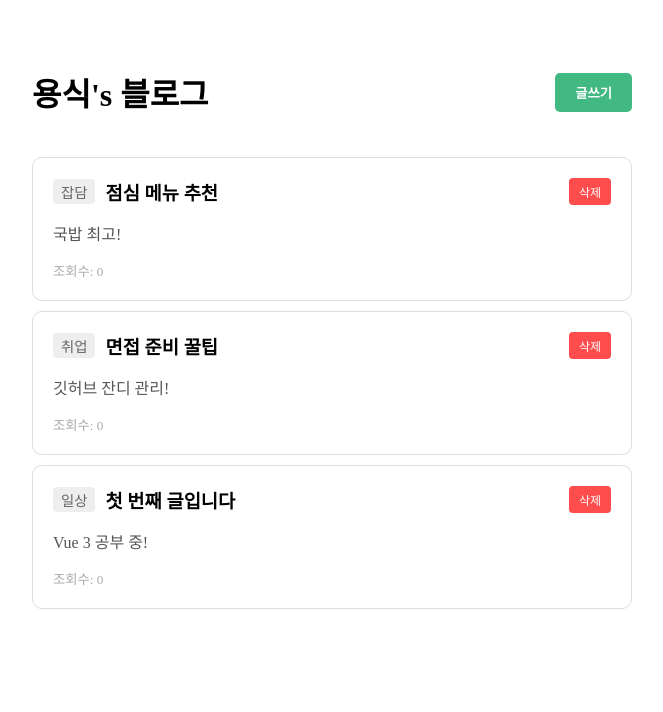
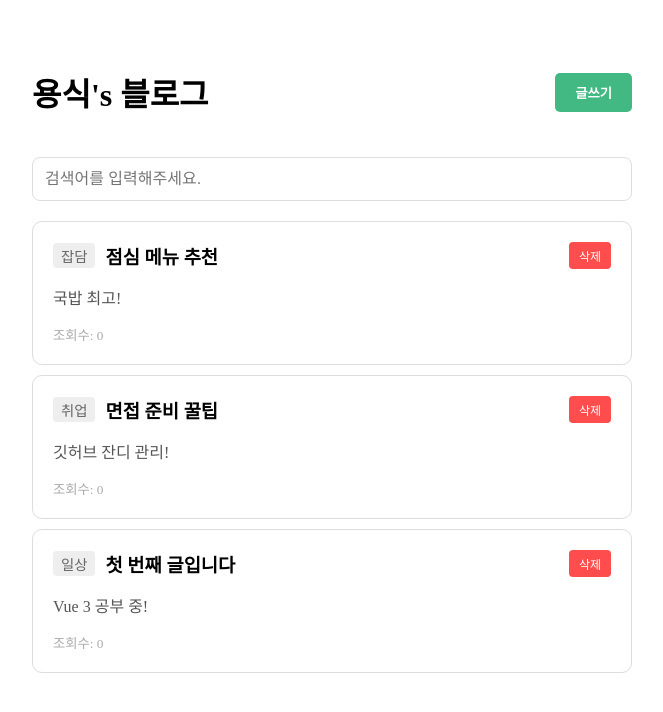
Before and after one commit to bbosick123/blog-project, a Vue app: page / in a window 1280 px wide. Shown: the top 712 px of the page, without its empty margins (308-971 px from the left). Built offline with nearby package versions, Linux system fonts and the light colour scheme.

Commit message:
검색, 조회수 10이상시 이모지 추가
검색, 조회수 10이상시 이모지 추가

```diff
--- a/src/views/HomeView.vue
+++ b/src/views/HomeView.vue
@@ -1,15 +1,38 @@
 <script setup>
-import { computed } from 'vue' // 1. 정렬 계산을 위해 필요해!
+import { ref, computed } from 'vue' // 1. ref 추가 (검색어 담기용)
 import { usePostStore } from '@/stores/posts'
 import { useRouter } from 'vue-router'
 
 const store = usePostStore() // 창고 연결
 const router = useRouter() // 이동 도구 연결
 
-const sortedPosts = computed(() => {
-  // [...store.posts] -> 원본 배열을 복사해서 새 배열을 만듦 (원본 보호)
-  // .sort() -> 정렬하기
-  return [...store.posts].sort((a, b) => b.createdAt - a.createdAt)
+// [1] 검색어를 담을 바구니 (v-model 연결용)
+const searchQuery = ref('')
+
+// [2] 실시간 필터링 + 정렬 계산기 (정석 버전)
+const filteredPosts = computed(() => {
+  // 1. 먼저 원본을 복사해서 최신순으로 정렬
+  const sorted = [...store.posts].sort((a, b) => {
+    return b.createdAt - a.createdAt
+  })
+
+  // 2. 만약 검색창이 비어있으면? 정렬된 전체 리스트 바로 내보내기
+  if (!searchQuery.value) {
+    return sorted
+  }
+
+  // 3. 검색어가 있으면? 필터링해서 내보내기
+  return sorted.filter((post) => {
+    const keyword = searchQuery.value.toLowerCase()
+    const title = post.title.toLowerCase()
+    const content = post.content.toLowerCase()
+
+    // 제목에 키워드가 포함되어 있거나(||) 내용에 포함되어 있으면 합격!
+    const isTitleMatch = title.includes(keyword)
+    const isContentMatch = content.includes(keyword)
+
+    return isTitleMatch || isContentMatch
+  })
 })
 
 const handleDelete = (id) => {
@@ -26,9 +49,19 @@ const handleDelete = (id) => {
       <button class="btn-write" @click="router.push({ name: 'write' })">글쓰기</button>
     </div>
 
-    <ul>
+    <div class="search-container">
+      <input
+        :value="searchQuery"
+        @input="searchQuery = $event.target.value"
+        type="text"
+        placeholder="검색어를 입력해주세요."
+        class="search-input"
+      />
+    </div>
+
+    <ul v-if="filteredPosts.length > 0">
       <li
-        v-for="post in sortedPosts"
+        v-for="post in filteredPosts"
         :key="post.id"
         @click="router.push({ name: 'read', params: { id: post.id } })"
       >
@@ -41,13 +74,20 @@ const handleDelete = (id) => {
 
         <p>{{ post.content }}</p>
         <small>조회수: {{ post.views }}</small>
+        <span v-if="post.views >= 10">🔥</span>
       </li>
     </ul>
+
+    <div v-else class="no-result">
+      <p>보여줄 글이 없습니다. 검색어를 확인해 보세요! 😅</p>
+    </div>
   </main>
 </template>
 
 <style scoped>
-/* 기존 스타일 유지하면서, 삭제 버튼용 스타일 추가 */
+* {
+  box-sizing: border-box;
+}
 .header {
   display: flex;
   justify-content: space-between;
@@ -63,6 +103,31 @@ const handleDelete = (id) => {
   cursor: pointer;
   font-weight: bold;
 }
+
+/* 검색창 스타일 추가 */
+.search-container {
+  margin-bottom: 20px;
+}
+.search-input {
+  width: 100%;
+  padding: 12px;
+  border: 1px solid #ddd;
+  border-radius: 8px;
+  font-size: 16px;
+  outline: none;
+  transition: border-color 0.2s;
+}
+.search-input:focus {
+  border-color: #42b883;
+}
+
+/* 검색 결과 없음 스타일 */
+.no-result {
+  text-align: center;
+  padding: 50px 0;
+  color: #888;
+}
+
 ul {
   list-style: none;
   padding: 0;
@@ -103,7 +168,6 @@ small {
   color: #aaa;
 }
 
-/* 빨간색 삭제 버튼 */
 .btn-delete {
   background-color: #ff4d4d;
   color: white;
@@ -112,7 +176,7 @@ small {
   border-radius: 4px;
   cursor: pointer;
   font-size: 12px;
-  margin-left: auto; /* 오른쪽 끝으로 밀기 */
+  margin-left: auto;
 }
 .btn-delete:hover {
   background-color: #cc0000;
--- a/src/views/ReadView.vue
+++ b/src/views/ReadView.vue
@@ -85,7 +85,7 @@ const handleDelete = () => {
 .read-container {
   max-width: 800px;
   margin: 0 auto;
-  padding: 40px 20px;
+  padding: 40px;
   border: 1px solid #ddd;
   border-radius: 12px;
   box-shadow: 0 4px 12px rgba(0, 0, 0, 0.05);
```
